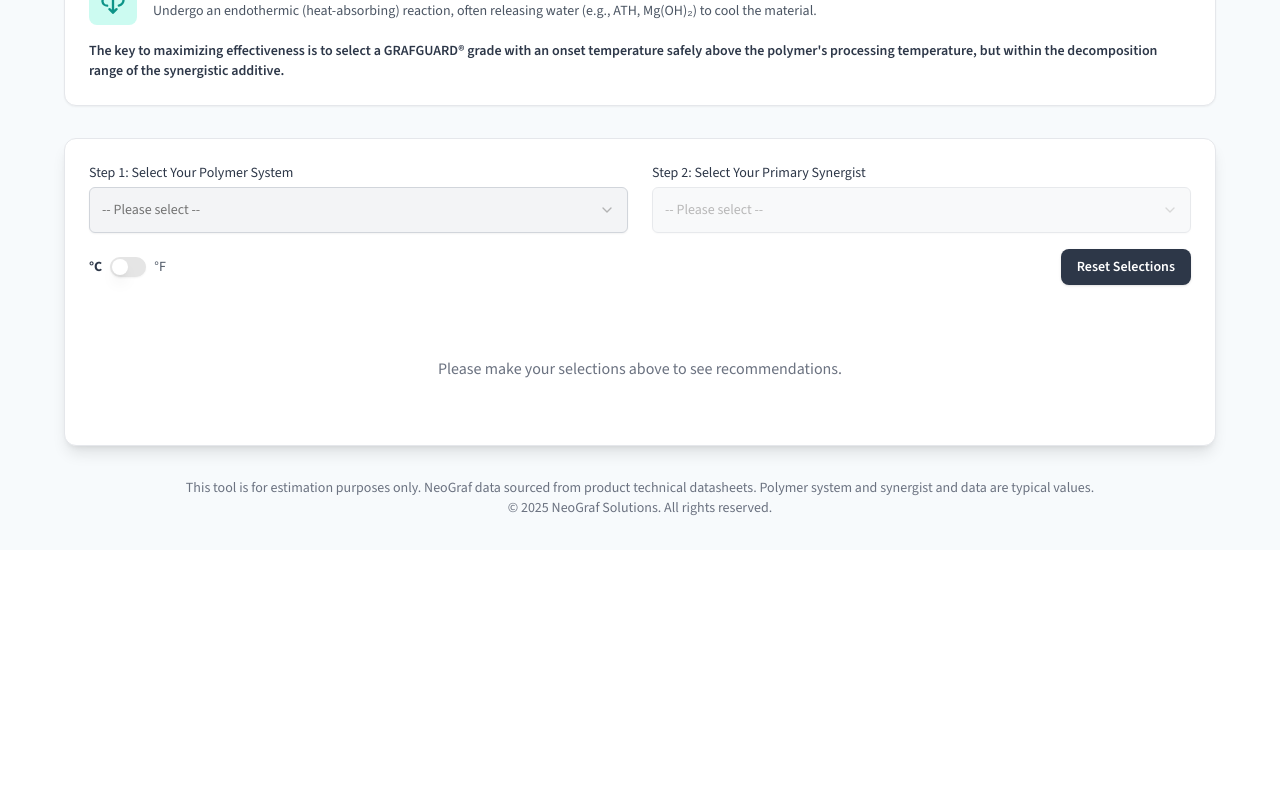
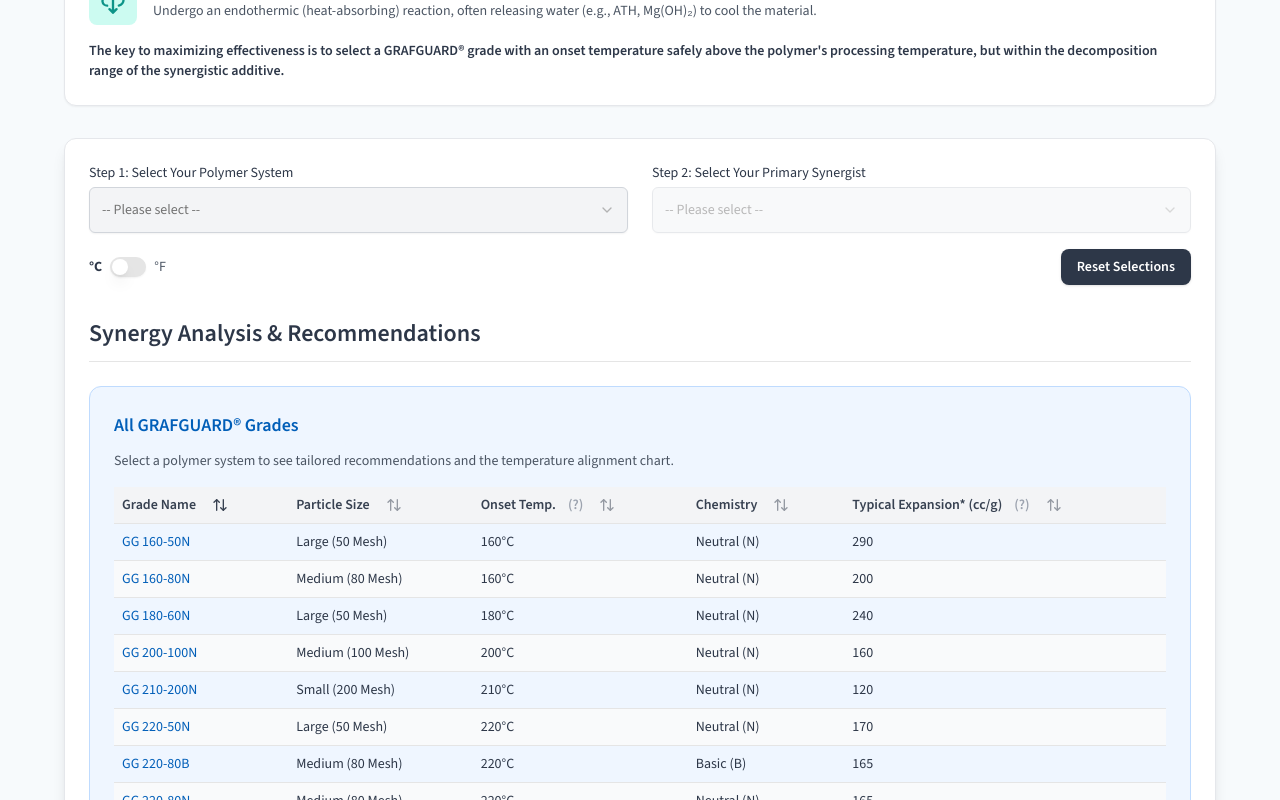
Before and after one commit to LynyrdGrynyrd/GRAFGUARDSynergySelector, a Next.js app: page / in a window 1280 px wide. Shown: the part 500-1300 px from the top of the page. Before the commit the page ends 1050 px from the top, so only its background shows below. Built offline with nearby package versions, Linux system fonts and the light colour scheme.

Commit message:
[dyad] Make results and resources always visible - wrote 2 file(s)

```diff
--- a/src/components/synergy-selector.tsx
+++ b/src/components/synergy-selector.tsx
@@ -49,14 +49,21 @@ export function SynergySelector() {
   );
 
   const recommendedGrades = useMemo(() => {
-    if (!selectedPolymer) return [];
+    let available: GrafguardGrade[];
 
-    let available = synergyData.grafguardGrades.filter(grade => grade.onsetTempC >= selectedPolymer.processingTempMaxC);
+    if (!selectedPolymer) {
+      // No polymer selected, show all grades.
+      available = [...synergyData.grafguardGrades];
+    } else {
+      // Polymer selected, filter by processing temp.
+      available = synergyData.grafguardGrades.filter(grade => grade.onsetTempC >= selectedPolymer.processingTempMaxC);
 
-    if (selectedSynergist && synergistId !== 'none') {
+      // If synergist is also selected (and not 'none'), filter further.
+      if (selectedSynergist && synergistId && synergistId !== 'none') {
         available = available.filter(grade =>
           grade.onsetTempC >= selectedSynergist.decompMinC && grade.onsetTempC <= selectedSynergist.decompMaxC
         );
+      }
     }
 
     if (sortConfig) {
@@ -158,11 +165,10 @@ export function SynergySelector() {
           </Button>
         </div>
 
-        {polymerId && synergistId ? (
         <div className="fade-in">
           <ResultsDisplay
-              polymer={selectedPolymer!}
-              synergist={selectedSynergist!}
+            polymer={selectedPolymer}
+            synergist={selectedSynergist}
             recommendedGrades={recommendedGrades}
             hoveredGrade={hoveredGrade}
             setHoveredGrade={setHoveredGrade}
@@ -174,11 +180,6 @@ export function SynergySelector() {
           <Guidelines />
           <Resources />
         </div>
-        ) : (
-          <div className="text-center py-10 text-gray-500">
-            <p>{!polymerId ? 'Please make your selections above to see recommendations.' : 'Please select a synergist to continue.'}</p>
-          </div>
-        )}
       </div>
       <Footer />
       <GradeDetailModal
--- a/src/components/synergy/ResultsDisplay.tsx
+++ b/src/components/synergy/ResultsDisplay.tsx
@@ -5,8 +5,8 @@ import { RecommendationsTable } from './RecommendationsTable';
 type SortKey = keyof Omit<GrafguardGrade, 'description' | 'expansion400C' | 'expansion800C'>;
 
 interface ResultsDisplayProps {
-  polymer: Polymer;
-  synergist: Synergist;
+  polymer: Polymer | null;
+  synergist: Synergist | null;
   recommendedGrades: GrafguardGrade[];
   hoveredGrade: string | null;
   setHoveredGrade: (grade: string | null) => void;
@@ -17,13 +17,33 @@ interface ResultsDisplayProps {
 }
 
 export function ResultsDisplay({ polymer, synergist, recommendedGrades, hoveredGrade, setHoveredGrade, unit, sortConfig, requestSort, onGradeClick }: ResultsDisplayProps) {
-  const title = synergist.abbr === 'None' ? "Available GRAFGUARD® Grades" : "Optimal GRAFGUARD® Grades";
+
+  const getTitle = () => {
+    if (polymer && synergist && synergist.abbr !== 'None') {
+      return "Optimal GRAFGUARD® Grades";
+    }
+    if (polymer) {
+      return `Suitable Grades for ${polymer.abbr}`;
+    }
+    return "All GRAFGUARD® Grades";
+  };
+
+  const getDescription = () => {
+    if (polymer && synergist) {
+      return "Click on a grade row for more detailed information.";
+    }
+    if (polymer) {
+      return "Select a synergist to narrow down the optimal grades.";
+    }
+    return "Select a polymer system to see tailored recommendations and the temperature alignment chart.";
+  }
 
   return (
     <div>
       <h2 className="text-2xl font-semibold text-neograf-dark-gray mb-6 border-b pb-3">Synergy Analysis & Recommendations</h2>
 
-      <div className="mb-8">
+      {polymer && synergist && (
+        <div className="mb-8 fade-in">
           <h3 className="text-lg font-semibold mb-4">Temperature Alignment Chart</h3>
           <TemperatureChart
             polymer={polymer}
@@ -34,11 +54,12 @@ export function ResultsDisplay({ polymer, synergist, recommendedGrades, hoveredG
             unit={unit}
           />
         </div>
+      )}
 
       <div className="mb-8">
         <div className="bg-blue-50 p-6 rounded-xl border border-blue-200">
-          <h3 className="text-lg font-semibold mb-3 text-neograf-blue">{title}</h3>
-          <p className="text-sm text-gray-600 mb-4">Click on a grade row for more detailed information.</p>
+          <h3 className="text-lg font-semibold mb-3 text-neograf-blue">{getTitle()}</h3>
+          <p className="text-sm text-gray-600 mb-4">{getDescription()}</p>
           <div className="text-neograf-dark-gray overflow-x-auto">
             <RecommendationsTable
               recommendedGrades={recommendedGrades}
```
Lines whose indentation alone changed are shown as unchanged.
